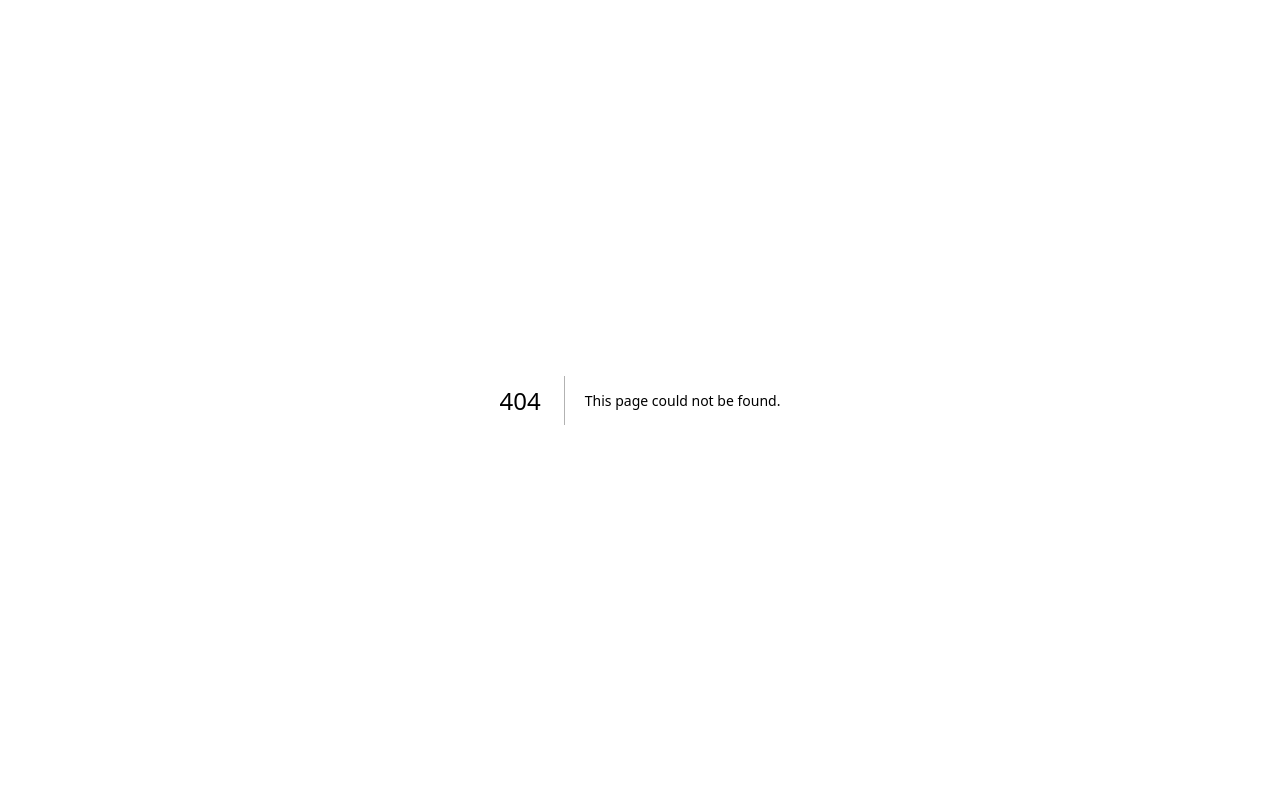
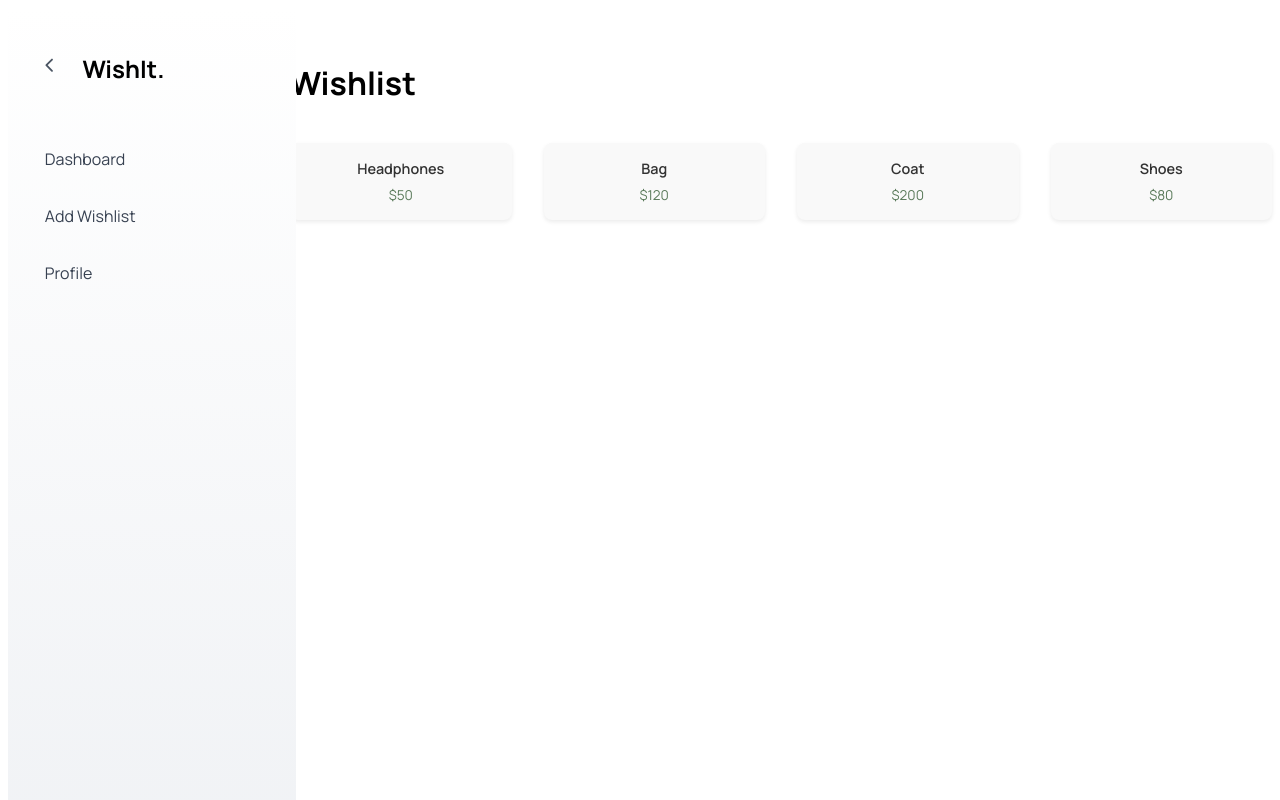
Before and after one commit to tugbayilmaz01/wishlist-frontend, a Next.js app: page /dashboard in a window 1280 px wide. Before the commit this address had no page. Built offline with nearby package versions, Linux system fonts and the light colour scheme.

Commit message:
updated frontend UI for better layout and styling

```diff
--- a/package.json
+++ b/package.json
@@ -12,6 +12,7 @@
     "next": "^13.5.8",
     "react": "^18.2.0",
     "react-dom": "^18.2.0",
+    "react-icons": "^5.5.0",
     "sass": "^1.92.1"
   },
   "devDependencies": {
--- /dev/null
+++ b/src/app/dashboard/Dashboard.module.scss
@@ -0,0 +1,70 @@
+.dashboard-container {
+  display: flex;
+  font-family: "Manrope", sans-serif;
+}
+
+.sidebar {
+  width: 250px;
+  background-color: #f5f9f2;
+  padding: 2rem;
+  height: 100vh;
+  position: fixed;
+  display: flex;
+  flex-direction: column;
+
+  h2 {
+    color: #3a4a3a;
+    font-size: 1.5rem;
+  }
+
+  nav {
+    display: flex;
+    flex-direction: column;
+    gap: 1rem;
+    margin-top: 2rem;
+
+    a {
+      text-decoration: none;
+      color: #3a4a3a;
+      font-weight: 600;
+      transition: color 0.2s;
+
+      &:hover {
+        color: #7da77d;
+      }
+    }
+  }
+}
+
+.productsGrid {
+  display: grid;
+  grid-template-columns: repeat(auto-fit, minmax(180px, 1fr));
+  gap: 4rem;
+  padding: 1rem 0;
+}
+
+@media (max-width: 768px) {
+  .dashboard-container {
+    flex-direction: column;
+  }
+
+  .sidebar {
+    width: 100%;
+    height: auto;
+    position: relative;
+  }
+
+  .dashboard-main {
+    margin-left: 0;
+  }
+}
+
+.dashboardContainer {
+  display: flex;
+}
+
+.dashboardMain {
+  flex: 1;
+  margin-left: 250px;
+  padding: 2rem;
+}
--- /dev/null
+++ b/src/app/dashboard/components/productCard/ProductCard.module.scss
@@ -0,0 +1,35 @@
+.productCard {
+  background-color: #f9f9f9;
+  border-radius: 0.5rem;
+  padding: 1rem;
+  box-shadow: 0 2px 4px rgba(0, 0, 0, 0.08);
+  text-align: center;
+  font-size: 0.9rem;
+  display: flex;
+  flex-direction: column;
+  gap: 0.5rem;
+  transition: transform 0.2s ease;
+  width: 100%;
+
+  &:hover {
+    transform: translateY(-3px);
+    box-shadow: 0 6px 12px rgba(0, 0, 0, 0.12);
+  }
+
+  .productName {
+    font-weight: 600;
+    margin: 0;
+    color: #333;
+  }
+
+  .productPrice {
+    color: #5a7a5a;
+    margin: 0;
+    font-size: 0.85rem;
+  }
+
+  .productDesc {
+    font-size: 0.8rem;
+    color: #7a8a7a;
+  }
+}
--- /dev/null
+++ b/src/app/dashboard/components/productCard/ProductCard.tsx
@@ -0,0 +1,24 @@
+import styles from "./ProductCard.module.scss";
+
+interface Product {
+  id: number;
+  name: string;
+  price: string;
+  description?: string;
+}
+
+interface ProductCardProps {
+  product: Product;
+}
+
+export default function ProductCard({ product }: ProductCardProps) {
+  return (
+    <div className={styles.productCard}>
+      <p className={styles.productName}>{product.name}</p>
+      <p className={styles.productPrice}>{product.price}</p>
+      {product.description && (
+        <p className={styles.productDesc}>{product.description}</p>
+      )}
+    </div>
+  );
+}
--- /dev/null
+++ b/src/app/dashboard/components/sidebar/Sidebar.module.scss
@@ -0,0 +1,80 @@
+.sidebar {
+  width: 240px;
+  background: linear-gradient(180deg, #ffffff 0%, #f0f2f5 100%);
+  height: 100vh;
+  position: fixed;
+  display: flex;
+  flex-direction: column;
+  padding: 1.5rem;
+  transition: width 0.3s ease;
+
+  .topSection {
+    display: flex;
+    align-items: center;
+    justify-content: space-between;
+  }
+
+  .logo {
+    font-size: 1.6rem;
+    font-weight: 700;
+    color: #1f2937;
+    transition: opacity 0.3s ease;
+  }
+
+  .toggleBtn {
+    background: none;
+    border: none;
+    cursor: pointer;
+    color: #4b5563;
+    font-size: 1.4rem;
+    transition: transform 0.2s ease;
+
+    &:hover {
+      transform: scale(1.1);
+      color: #2563eb;
+    }
+  }
+
+  nav {
+    margin-top: 2rem;
+    display: flex;
+    flex-direction: column;
+    gap: 0.8rem;
+
+    a {
+      text-decoration: none;
+      color: #374151;
+      font-weight: 500;
+      padding: 0.7rem 0.8rem;
+      border-radius: 8px;
+      transition: all 0.3s ease;
+
+      &:hover {
+        background-color: #e0e7ff;
+        color: #1e40af;
+      }
+    }
+  }
+}
+
+.collapsed {
+  width: 140px;
+  align-items: center;
+
+  .logo {
+    opacity: 0;
+  }
+
+  nav a {
+    text-align: center;
+    padding: 0.7rem;
+    font-size: 0;
+  }
+}
+
+.sidebarWrapper {
+  display: flex;
+  flex-direction: row;
+  gap: 1rem;
+  align-items: center;
+}
--- /dev/null
+++ b/src/app/dashboard/components/sidebar/Sidebar.tsx
@@ -0,0 +1,28 @@
+"use client";
+
+import { useState } from "react";
+import { FiChevronLeft, FiChevronRight } from "react-icons/fi";
+import styles from "./Sidebar.module.scss";
+
+export default function Sidebar() {
+  const [collapsed, setCollapsed] = useState(false);
+
+  return (
+    <aside className={`${styles.sidebar} ${collapsed ? styles.collapsed : ""}`}>
+      <div className={styles.sidebarWrapper}>
+        <button
+          className={styles.toggleBtn}
+          onClick={() => setCollapsed((prev) => !prev)}
+        >
+          {collapsed ? <FiChevronRight /> : <FiChevronLeft />}
+        </button>
+        <h2>WishIt.</h2>
+      </div>
+      <nav>
+        <a href="/dashboard">Dashboard</a>
+        <a href="/dashboard/wishlist/new">Add Wishlist</a>
+        <a href="/dashboard/profile">Profile</a>
+      </nav>
+    </aside>
+  );
+}
--- /dev/null
+++ b/src/app/dashboard/page.tsx
@@ -0,0 +1,34 @@
+import Sidebar from "./components/sidebar/Sidebar";
+import ProductCard from "./components/productCard/ProductCard";
+import styles from "./Dashboard.module.scss";
+
+interface Product {
+  id: number;
+  name: string;
+  price: string;
+  imageUrl: string;
+  description?: string;
+}
+
+const mockProducts: Product[] = [
+  { id: 1, name: "Headphones", price: "$50", imageUrl: "/headphones.jpg" },
+  { id: 2, name: "Bag", price: "$120", imageUrl: "/bag.jpg" },
+  { id: 3, name: "Coat", price: "$200", imageUrl: "/coat.jpg" },
+  { id: 4, name: "Shoes", price: "$80", imageUrl: "/shoes.jpg" },
+];
+
+export default function DashboardPage() {
+  return (
+    <div className={styles.dashboardContainer}>
+      <Sidebar />
+      <main className={styles.dashboardMain}>
+        <h1>Wishlist</h1>
+        <div className={styles.productsGrid}>
+          {mockProducts.map((product) => (
+            <ProductCard key={product.id} product={product} />
+          ))}
+        </div>
+      </main>
+    </div>
+  );
+}
--- a/src/app/globals.css
+++ b/src/app/globals.css
@@ -1,14 +1,5 @@
-* {
-  margin: 0;
-  padding: 0;
-  box-sizing: border-box;
-}
-
 body {
-  font-family: "Helvetica Neue", sans-serif;
-  background: #fff8f2;
-  color: #6a6a6a;
-  line-height: 1.6;
+  font-family: "Manrope", sans-serif;
 }
 
 .container {
@@ -19,12 +10,13 @@ body {
   min-height: 100vh;
   padding: 2rem;
   text-align: center;
+  background-color: #ffffff;
 }
 
-.hero-container {
+.wishlistHeroContainer {
   position: relative;
   width: 100%;
-  max-width: 900px;
+  max-width: 1000px;
   height: 400px;
   margin-top: 2rem;
   border-radius: 1rem;
@@ -32,17 +24,19 @@ body {
   display: flex;
   align-items: center;
   justify-content: center;
-  background-color: #fff8f2;
+  background-color: #fdfdfd;
+  box-shadow: 0 4px 10px rgba(0, 0, 0, 0.05);
 }
 
-.hero-img {
+.wishlistHeroImg {
   width: 100%;
   height: 100%;
   object-fit: cover;
   object-position: center;
+  filter: brightness(0.9);
 }
 
-.hero-overlay {
+.wishlistHeroOverlay {
   position: absolute;
   top: 0;
   left: 0;
@@ -50,33 +44,35 @@ body {
   height: 100%;
   background: linear-gradient(
     to bottom,
-    rgba(255, 248, 242, 0.6),
-    rgba(255, 248, 242, 0.6)
+    rgba(255, 255, 255, 0.4),
+    rgba(255, 255, 255, 0.4)
   );
   z-index: 1;
 }
 
-.hero-text {
+.wishlistHeroText {
   position: absolute;
   z-index: 2;
-  color: #e07a5f;
+  color: #2b2b2b;
+  text-align: center;
 }
 
-.hero-text h1 {
+.wishlistHeroText h1 {
   font-size: 3rem;
   margin-bottom: 1rem;
 }
 
-.hero-text p {
+.wishlistHeroText p {
   font-size: 1.25rem;
   max-width: 500px;
   margin-bottom: 2rem;
+  color: #4a4a4a;
 }
 
 .btn {
   padding: 0.75rem 2rem;
-  background-color: #e07a5f;
-  color: #f5e6da;
+  background-color: #ff6f61;
+  color: #ffffff;
   border-radius: 0.5rem;
   font-weight: 600;
   transition: all 0.3s ease;
@@ -85,39 +81,11 @@ body {
 }
 
 .btn:hover {
-  background-color: #f4a261;
-  color: #37513a;
-}
-
-.features {
-  display: flex;
-  justify-content: center;
-  gap: 2rem;
-  margin-top: 3rem;
-  flex-wrap: wrap;
-}
-
-.feature {
-  display: flex;
-  flex-direction: column;
-  align-items: center;
-  max-width: 150px;
-}
-
-.feature-icon {
-  font-size: 2rem;
-  color: #e07a5f;
-  margin-bottom: 0.5rem;
-}
-
-.feature-text {
-  font-size: 1rem;
-  color: #6a6a6a;
-  text-align: center;
+  background-color: #e65b50;
 }
 
 footer {
   margin-top: 4rem;
-  color: #a0a0a0;
+  color: #7a7a7a;
   font-size: 0.875rem;
 }
--- a/src/app/layout.tsx
+++ b/src/app/layout.tsx
@@ -1,16 +1,12 @@
 import type { Metadata } from "next";
-import { Inter, Fira_Code } from "next/font/google"; // Geçerli Google fontları
+import { Manrope } from "next/font/google";
+
 import "./globals.css";
 
-// Font ayarları
-const inter = Inter({
-  variable: "--font-inter",
+const manrope = Manrope({
+  variable: "--font-manrope",
   subsets: ["latin"],
-});
-
-const firaCode = Fira_Code({
-  variable: "--font-fira-code",
-  subsets: ["latin"],
+  weight: ["400", "600", "700"],
 });
 
 export const metadata: Metadata = {
@@ -25,9 +21,7 @@ export default function RootLayout({
 }>) {
   return (
     <html lang="en">
-      <body className={`${inter.variable} ${firaCode.variable}`}>
-        {children}
-      </body>
+      <body className={manrope.variable}>{children}</body>
     </html>
   );
 }
--- /dev/null
+++ b/src/app/wishlist/page.tsx
@@ -0,0 +1,5 @@
+import DashboardPage from "../dashboard/page";
+
+export default function WishlistPage() {
+  return <DashboardPage />;
+}
```
Also changed, not shown: src/app/page.tsx (+6 -10 lines), 1 other file (tests, documents, lock files or other folders).
